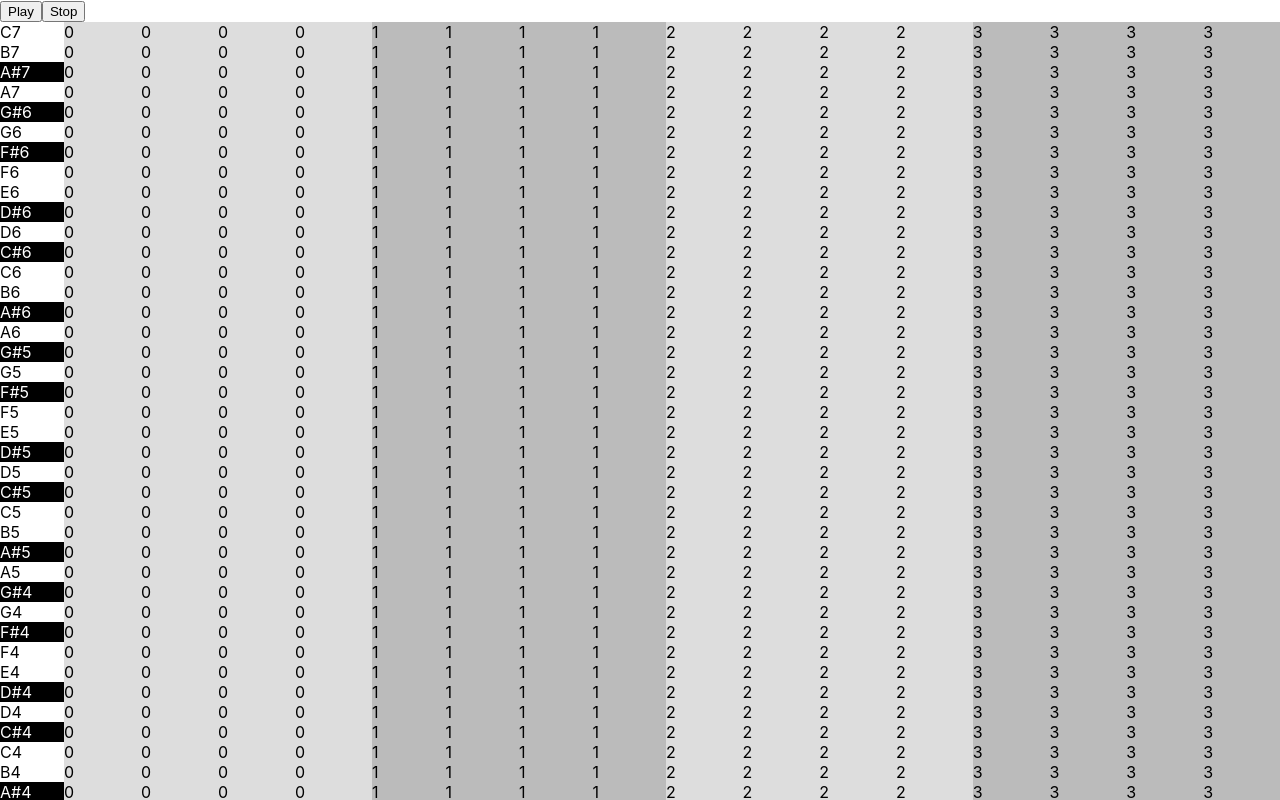
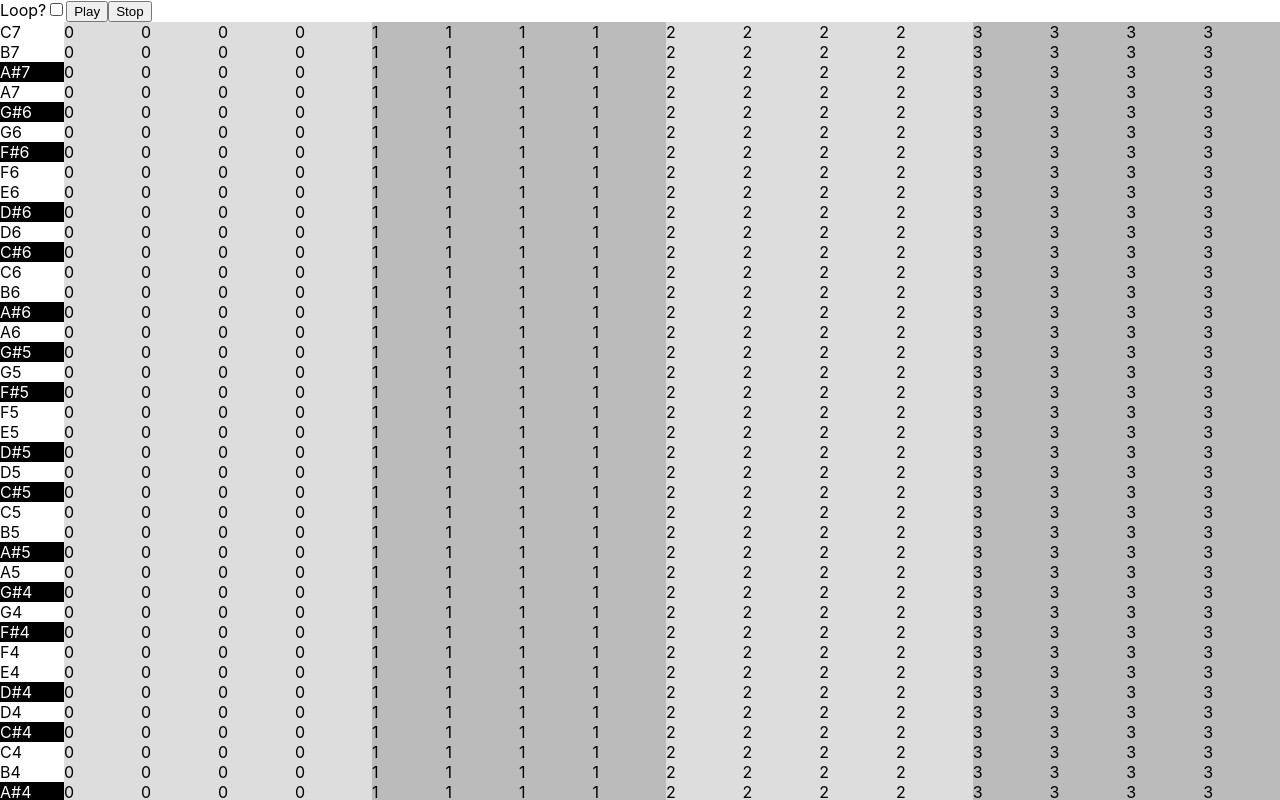
Before and after one commit to fitzgeraldkd/piano-roll, a React (Create React App) app: page / in a window 1280 px wide. Shown: the top 800 px of the page. Built offline with nearby package versions, Linux system fonts and the light colour scheme.

Commit message:
Implement looping feature

```diff
--- a/src/App.tsx
+++ b/src/App.tsx
@@ -39,22 +39,29 @@ function App() {
       }
       return false;
     }));
-  }
+  };
 
   const handlePlaySequence = (loop: boolean, bpm: number) => {
-    if (!audioCtx) {
-      console.error('AudioContext has not loaded');
-      return;
-    }
     const newIntervalId = playSequence(audioCtx, sequence, bpm, loop);
     if (newIntervalId) {
       setIntervalId(newIntervalId)
     }
   };
 
+  const handleStopAudio = () => {
+    if (audioCtx) {
+      if (intervalId) {
+        clearInterval(intervalId);
+      }
+      audioCtx.close().then(() => setAudioCtx(new window.AudioContext()));
+    } else {
+      setAudioCtx(new window.AudioContext());
+    }
+  };
+
   return (
     <div className="App">
-      <Controls handlePlaySequence={handlePlaySequence} />
+      <Controls handlePlaySequence={handlePlaySequence} handleStopAudio={handleStopAudio} />
       <PianoRoll
         sequence={sequence}
         handleAddToSequence={handleAddToSequence}
--- a/src/utils/audio.tsx
+++ b/src/utils/audio.tsx
@@ -15,7 +15,7 @@ export function playNote(audioCtx: AudioContext | undefined, noteObj: NoteObj, s
   oscillator.stop(audioCtx.currentTime + beatToTime(start + duration, bpm));
 }
 
-export function playSequence(audioCtx: AudioContext, sequence: SequencedNote[], bpm=120, loop=false) {
+export function playSequence(audioCtx: AudioContext | undefined, sequence: SequencedNote[], bpm=120, loop=false) {
   const startSequence = () => {
     for (const note of sequence) {
       playNote(audioCtx, note, note.start);
@@ -23,8 +23,8 @@ export function playSequence(audioCtx: AudioContext, sequence: SequencedNote[],
   };
 
   if (loop) {
-    console.log('test');
-    return setInterval(startSequence, beatToTime(4, bpm));
+    startSequence();
+    return setInterval(startSequence, beatToTime(4, bpm) * 1000);
   }
   startSequence();
 
--- a/src/views/Controls/Controls.tsx
+++ b/src/views/Controls/Controls.tsx
@@ -2,9 +2,10 @@ import React, { useState } from 'react';
 
 interface ControlsProps {
   handlePlaySequence: Function;
+  handleStopAudio: Function;
 }
 
-function Controls({ handlePlaySequence }: ControlsProps) {
+function Controls({ handlePlaySequence, handleStopAudio }: ControlsProps) {
   const [loop, setLoop] = useState(false);
   const [bpm, setBpm] = useState(120);
 
@@ -14,10 +15,10 @@ function Controls({ handlePlaySequence }: ControlsProps) {
 
   return (
     <div>
-      {/* <label htmlFor='loop'>Loop?</label> */}
-      {/* <input id='loop' type='checkbox' checked={loop} onChange={handleSetLoop} /> */}
+      <label htmlFor='loop'>Loop?</label>
+      <input id='loop' type='checkbox' checked={loop} onChange={handleSetLoop} />
       <button onClick={() => handlePlaySequence(loop, bpm)}>Play</button>
-      <button onClick={() => {}}>Stop</button>
+      <button onClick={() => handleStopAudio()}>Stop</button>
     </div>
   );
 }
```
